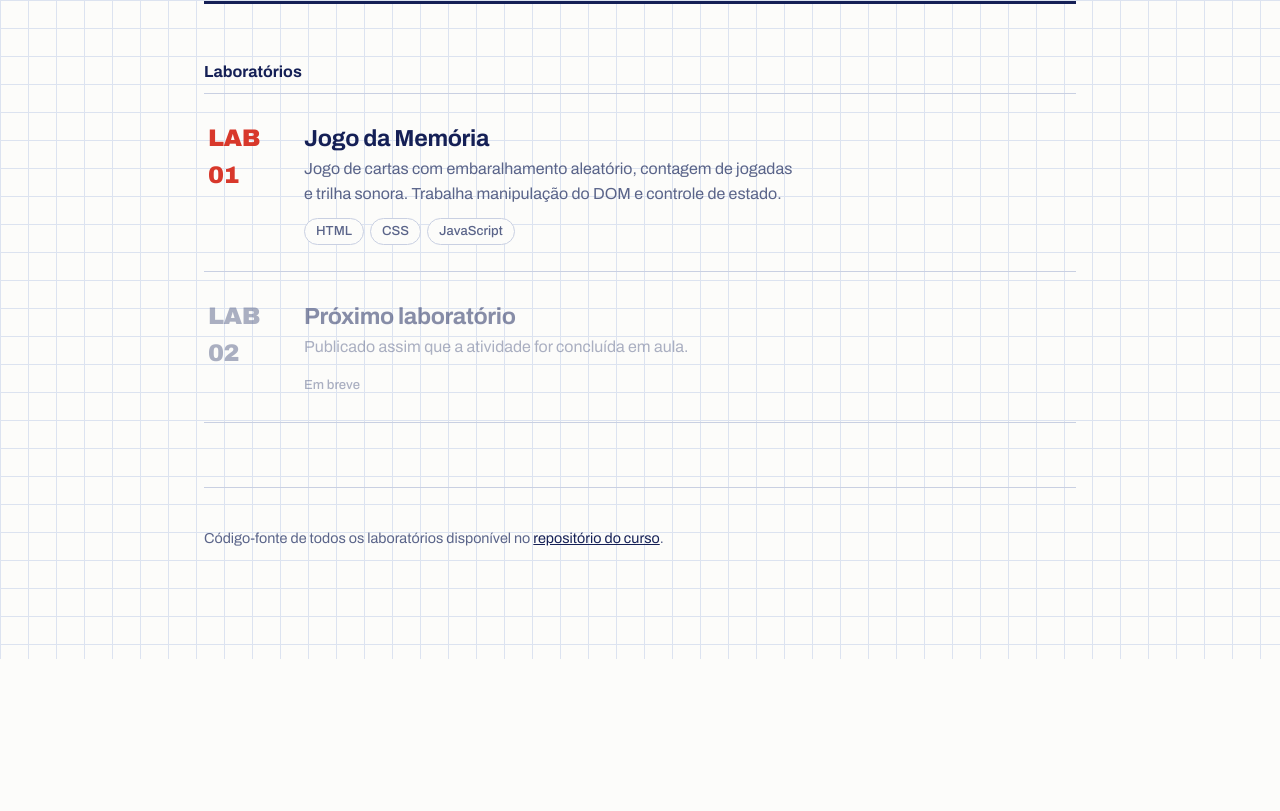
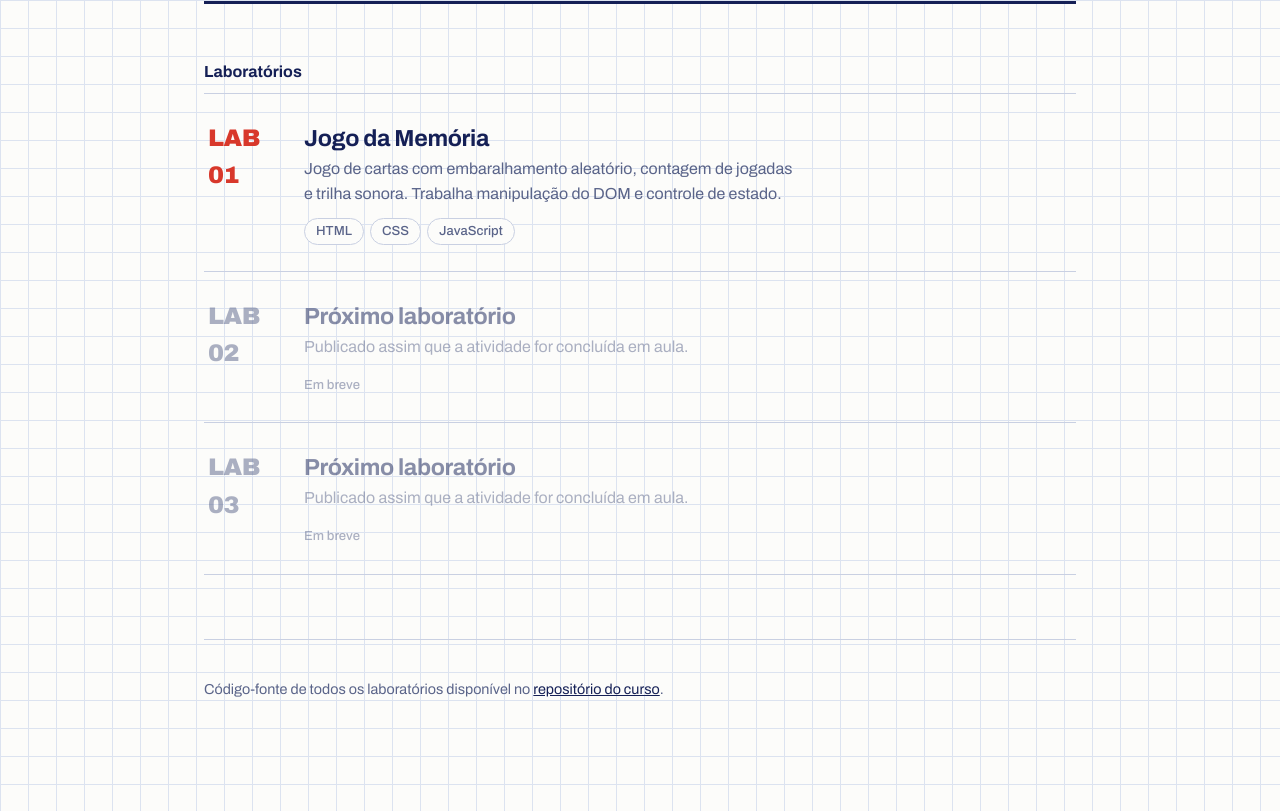
Before and after one commit to tiagucruz/Intelig-ncias-Artificiais-Generativas-Aplicada-a-Programa-o---ChatGPT, a plain HTML site: page index.html in a window 1280 px wide. Shown: the part 700-1511 px from the top of the page. Before the commit the page ends 1359 px from the top, so only its background shows below. Drawn offline with Linux system fonts and the light colour scheme.

Commit message:
Update index.html

```diff
--- a/index.html
+++ b/index.html
@@ -264,6 +264,17 @@
       </div>
     </li>
 
+    <li>
+      <div class="lab breve">
+        <span class="numero">LAB 03</span>
+        <span>
+          <span class="titulo">Próximo laboratório</span>
+          <p class="sobre">Publicado assim que a atividade for concluída em aula.</p>
+          <span class="aguarde">Em breve</span>
+        </span>
+      </div>
+    </li>
+
   </ul>
 
   <footer>
```
